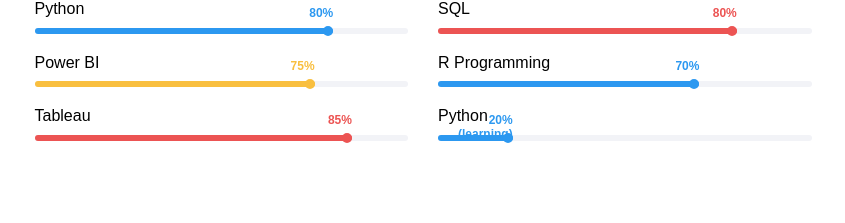
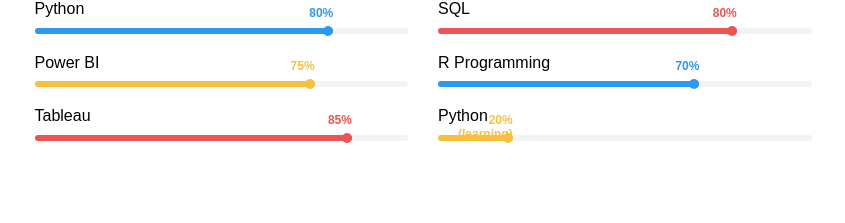
Before and after one commit to Pritha2507/My-Profile, a plain HTML site: page MDS23_25_StudentProfile/index.html in a window 1280 px wide. Shown: the part 1631-1854 px from the top of the page, without its empty margins (367-1212 px from the left). Drawn offline with Linux system fonts and the light colour scheme; a web font is replaced by a local one.

Commit message:
Add files via upload

```diff
--- a/MDS23_25_StudentProfile/index.html
+++ b/MDS23_25_StudentProfile/index.html
@@ -387,7 +387,7 @@
 								<div class="progress-wrap">
 									<h3>Python</h3>
 									<div class="progress">
-										<div class="progress-bar color-1" role="progressbar" aria-valuenow="20"
+										<div class="progress-bar color-3" role="progressbar" aria-valuenow="20"
 											aria-valuemin="0" aria-valuemax="100" style="width:20%">
 											<span>20%(learning)</span>
 										</div>
```
